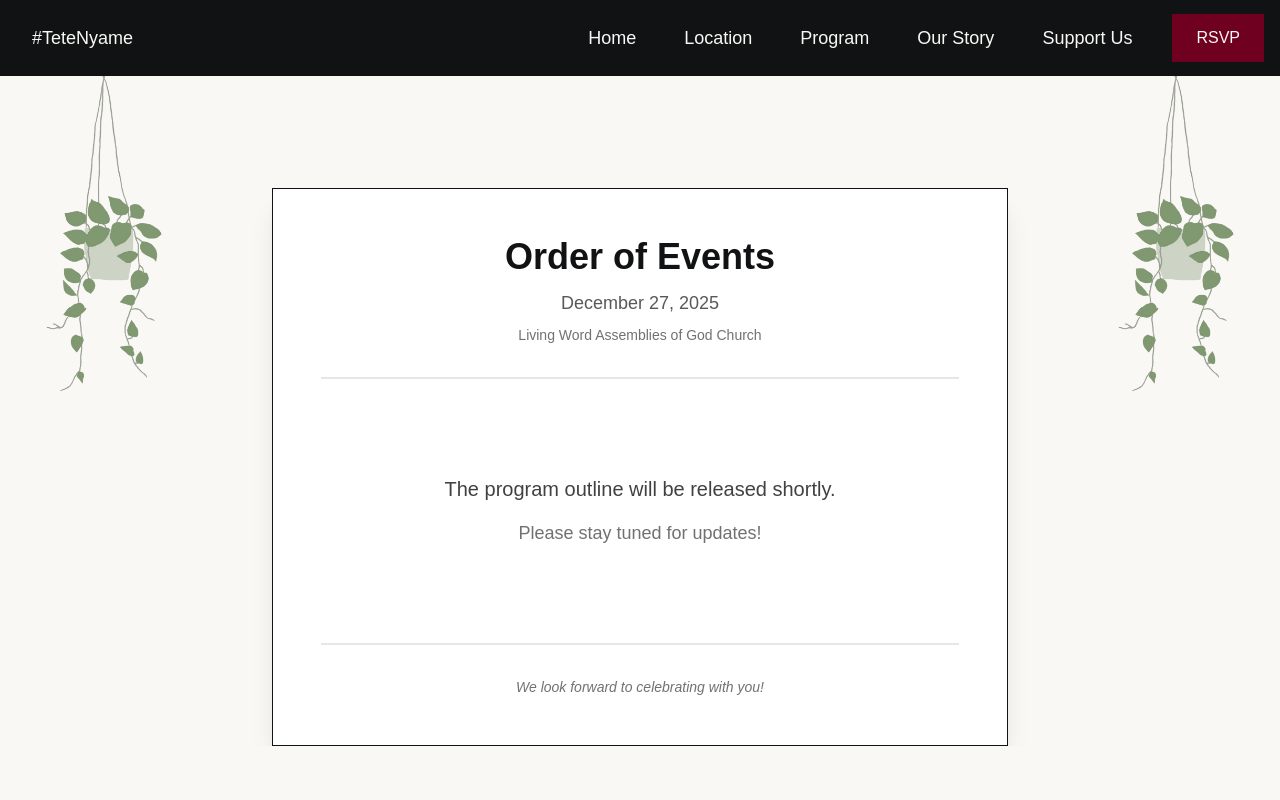
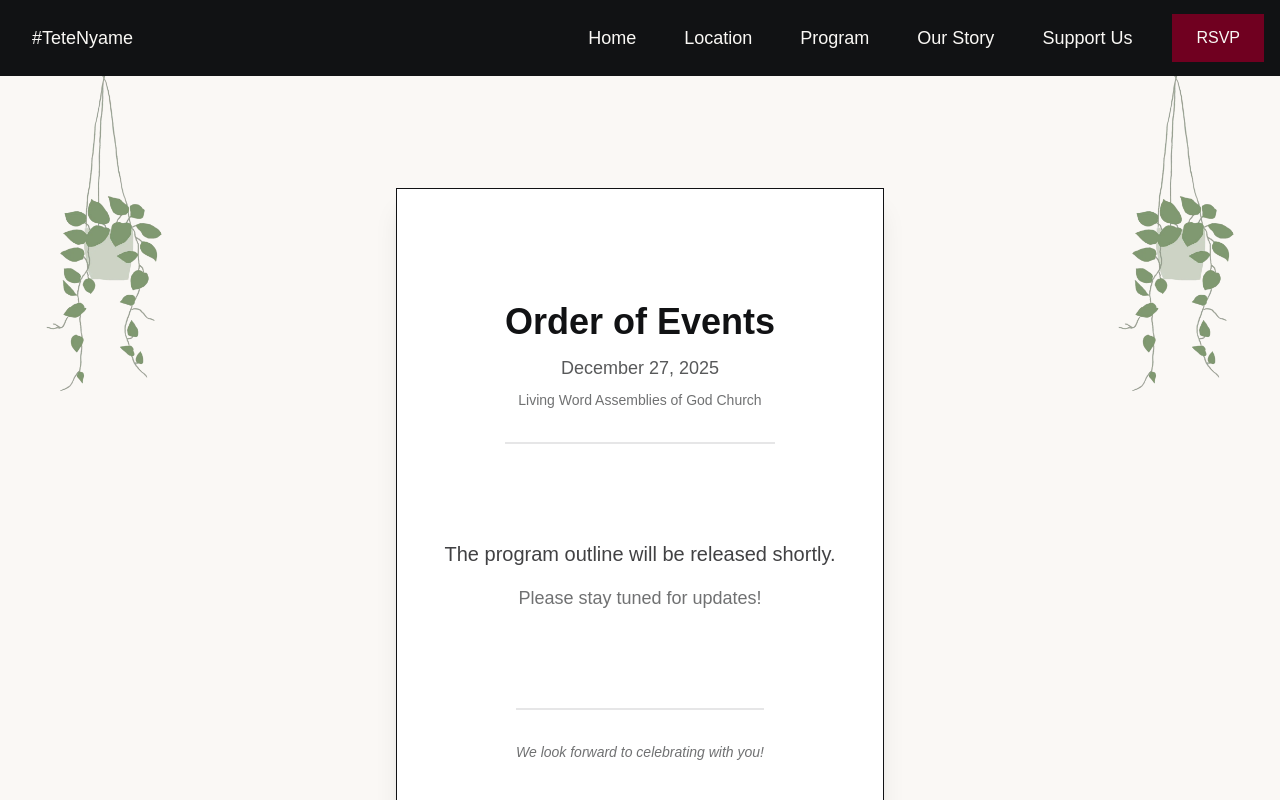
Before and after one commit to this-is-judith/freeman-jr-weds-akosua, a Next.js app: page /program-outline in a window 1280 px wide. Shown: the top 800 px of the page. Built offline with nearby package versions, Linux system fonts and the light colour scheme; a web font is replaced by a local one.

Commit message:
Cleaning things up!🧹

```diff
--- a/src/app/components/header.tsx
+++ b/src/app/components/header.tsx
@@ -17,7 +17,7 @@ export default function Header() {
             #TeteNyame
           </a>
 
-          <div className="hidden md:flex items-center gap-10">
+          <div className="hidden md:flex items-center gap-10 [@media(max-width:820px)]:hidden">
             <nav className="text-off-white flex text-lg items-center gap-12">
               <a href="/" className="hover:text-gold transition-colors">
                 Home
@@ -55,7 +55,7 @@ export default function Header() {
             </a>
           </div>
 
-          <div className="md:hidden">
+          <div className="[@media(min-width:821px)]:hidden">
             <button
               onClick={() => setMobileMenuOpen(true)}
               className="text-off-white p-2"
@@ -82,7 +82,7 @@ export default function Header() {
 
       {/* Mobile Menu */}
       {mobileMenuOpen && (
-        <div className="fixed inset-0 z-50 md:hidden">
+        <div className="fixed inset-0 z-50 [@media(min-width:821px)]:hidden">
           <div className="h-screen bg-navy flex flex-col items-center justify-center p-8 [@media(max-width:667px)_and_(max-height:500px)]:overflow-y-auto [@media(max-width:667px)_and_(max-height:500px)]:justify-start [@media(max-width:667px)_and_(max-height:500px)]:pt-12">
             <button
               onClick={() => setMobileMenuOpen(false)}
--- a/src/app/location/page.tsx
+++ b/src/app/location/page.tsx
@@ -10,7 +10,7 @@ export default function Location() {
 
   return (
     <div className="bg-off-white relative overflow-hidden">
-      <section className="md:pt-28 pt-20 text-center">
+      <section className="md:pt-28 pt-20 [@media(width=768px)]:pt-64 text-center [@media(width>=820px)_and_(height>=1000px)]:min-h-screen [@media(width>=820px)_and_(height>=1000px)]:flex [@media(width>=820px)_and_(height>=1000px)]:flex-col [@media(width>=820px)_and_(height>=1000px)]:justify-center">
         <img
           src="/plant-17.png"
           alt="Plant 17"
@@ -23,8 +23,8 @@ export default function Location() {
           className="absolute md:-top-8 -top-18 md:-left-16 -left-12 w-48 h-48 md:w-72 md:h-72 md:w-84 md:h-84 object-contain opacity-100"
         />
 
-        <div className="max-w-4xl mx-auto px-4">
-          <div className="bg-white border-1 border-navy shadow-lg p-8">
+        <div className="max-w-4xl mx-auto px-4 [@media(width>=820px)_and_(height>=1000px)]:flex-1 [@media(width>=820px)_and_(height>=1000px)]:flex [@media(width>=820px)_and_(height>=1000px)]:flex-col [@media(width>=820px)_and_(height>=1000px)]:justify-center">
+          <div className="bg-white border-1 border-navy shadow-lg p-8 [@media(width>=820px)_and_(height>=1000px)]:flex-1 [@media(width>=820px)_and_(height>=1000px)]:flex [@media(width>=820px)_and_(height>=1000px)]:flex-col [@media(width>=820px)_and_(height>=1000px)]:justify-center">
             <h2 className="text-2xl sm:text-3xl font-semibold text-navy mb-4 md:pt-0 pt-4">
               {churchName}
             </h2>
--- a/src/app/program-outline/page.tsx
+++ b/src/app/program-outline/page.tsx
@@ -54,7 +54,7 @@ export default function ProgramOutline() {
 
   return (
     <div className="bg-off-white">
-      <section className="md:pt-28 pt-20 relative overflow-hidden">
+      <section className="min-h-screen md:pt-28 pt-20 relative overflow-hidden flex flex-col">
         <img
           src="/plant-8.png"
           alt="Plant 8"
@@ -67,8 +67,8 @@ export default function ProgramOutline() {
           className="absolute md:-top-4 -top-18 md:-left-16 -left-12 w-48 h-48 md:w-84 md:h-84 object-contain opacity-100"
         />
 
-        <div className="max-w-3xl mx-auto px-4">
-          <div className="bg-white border-1 border-navy shadow-xl p-8 sm:p-12">
+        <div className="max-w-3xl mx-auto px-4 flex-1 flex flex-col">
+          <div className="bg-white border-1 border-navy shadow-xl p-8 sm:p-12 flex-1 flex flex-col items-center justify-center">
             <div className="text-center mb-12 pb-8 border-b-2 border-navy/10">
               <h1 className="text-2xl sm:text-4xl font-bold text-navy mb-3">
                 Order of Events
--- a/src/app/support-us/page.tsx
+++ b/src/app/support-us/page.tsx
@@ -16,7 +16,7 @@ export default function SupportUs() {
       {/* Gift Options */}
       <section className="md:pt-24 pt-15 relative overflow-hidden">
         <div className="max-w-6xl mx-auto md:px-4 px-2">
-          <div className="grid lg:grid-cols-[1fr_1.5fr] md:grid-cols-2 gap-12">
+          <div className="grid xl:grid-cols-[1fr_1.5fr] [@media(min-width:1280px)]:grid-cols-2 gap-12">
             {/* Mobile Money */}
             <div className="bg-white border-1 border-navy shadow-lg md:p-8 p-4">
               <h2 className="text-2xl font-bold text-navy text-center md:mb-6 mb-4">
```
